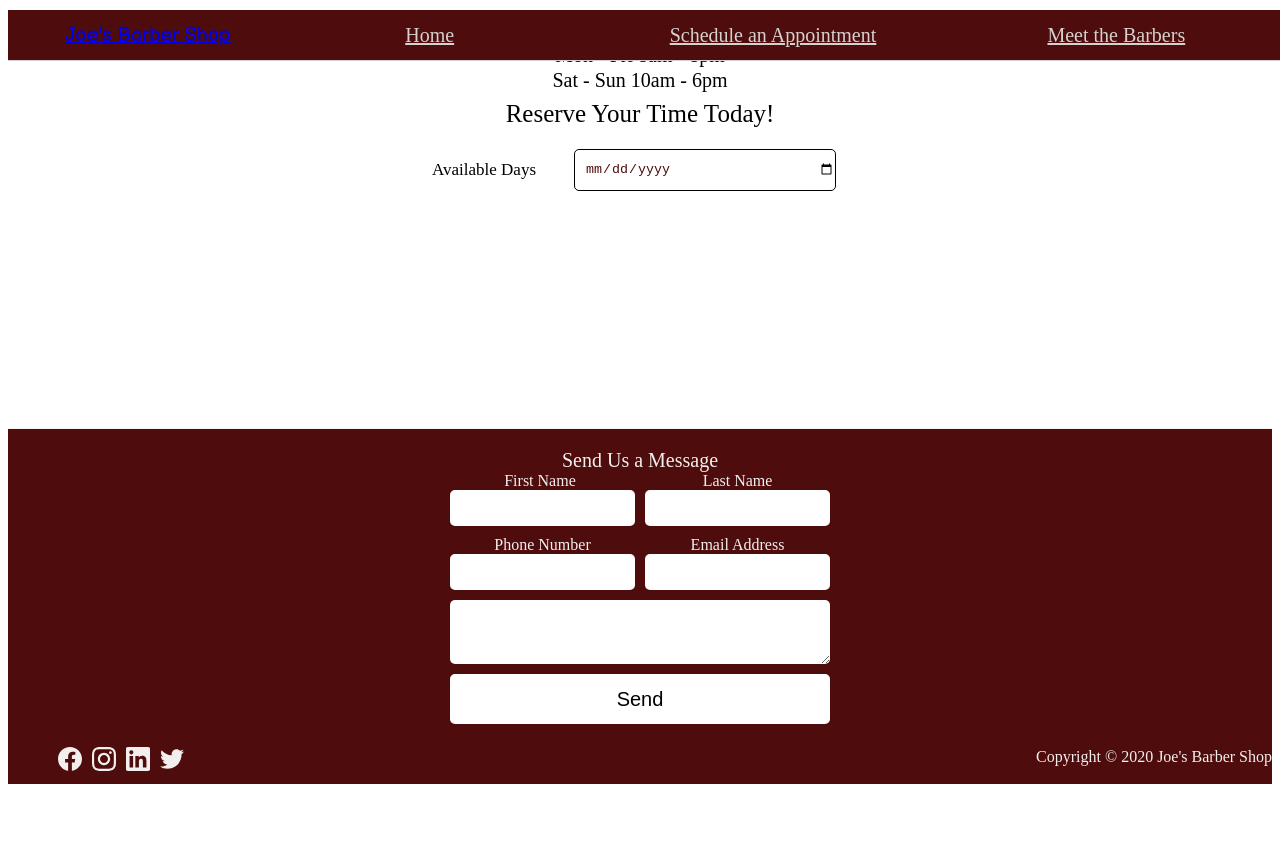
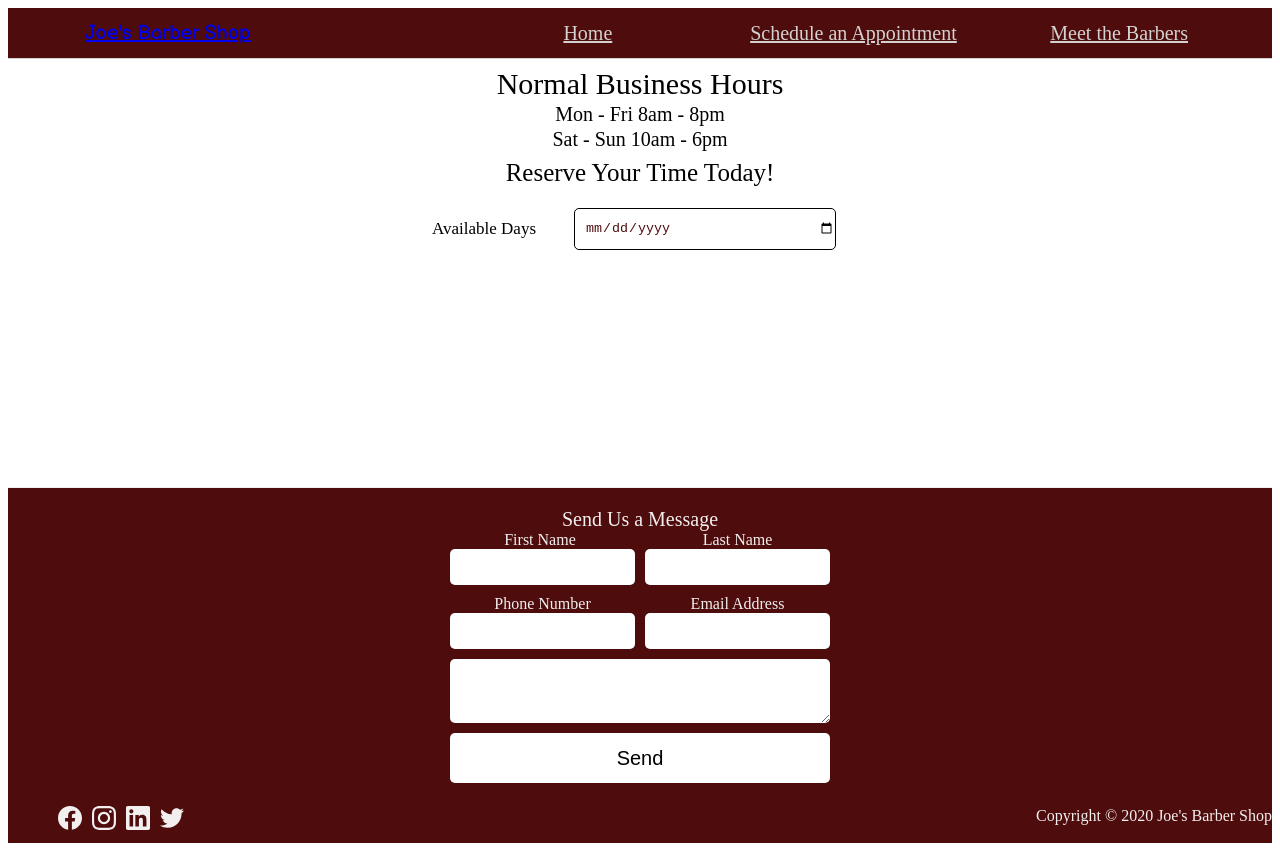
Before and after one commit to jeremiahbrandt/Barber-Shop, a Gatsby site: page /appointment in a window 1280 px wide. Before the commit the page ends 800 px from the top, so only its background shows below. Built offline with nearby package versions, Linux system fonts and the light colour scheme; Gatsby itself is replaced by a stand-in of ours; a web font is replaced by a local one.

Commit message:
fixed layout

```diff
--- a/src/components/Layout.js
+++ b/src/components/Layout.js
@@ -142,13 +142,15 @@ const Footer = () => {
   )
 }
 
-const Layout = ({ children }) => {
+const Layout = (props) => {
+  const { children } = props
   return (
     <div className="layout">
       <div className="header">
         <Navigation />
       </div>
-      <div className="main-content">{children}</div>
+      {/* props.className is a hack used for barber-page */}
+      <div className={`main-content ${props.className}`}>{children}</div>
       <Footer />
     </div>
   )
--- a/src/pages/barbers.js
+++ b/src/pages/barbers.js
@@ -7,7 +7,7 @@ import "../style/barbers.sass"
 const BarbersPage = () => {
   const barbers = useBarbers()
   return (
-    <Layout>
+    <Layout className="main-content-barber-page">
       <div className="barbers-wrapper">
         {barbers.map((currBarber, index) => {
           return (
--- a/src/style/barbers.sass
+++ b/src/style/barbers.sass
@@ -3,7 +3,7 @@ $barber-secondary: #4e0c0c
 
 .barbers-wrapper
     display: grid
-    overflow: hidden
+    overflow-x: hidden
 
 .individual-barber-wrapper
     display: grid
--- a/src/style/footer.sass
+++ b/src/style/footer.sass
@@ -128,7 +128,6 @@ $footer-color: #f3efef
     text-align: center
     height: auto
     width: 100%
-    overflow: hidden
 
 .socials
     align-items: center
--- a/src/style/navigation.sass
+++ b/src/style/navigation.sass
@@ -11,7 +11,7 @@
 .navigation
     display: grid
     justify-content: space-between
-    width: 100vw
+    padding: 0px 20px 0px 20px
 
 .hamburger
     margin-right: 30px
@@ -39,7 +39,6 @@
         height: 0px
         grid-template-rows: repeat(3, auto)
         justify-content: space-around
-        width: 100vw
         display: grid
 
     .navigation-link-container-active
@@ -52,7 +51,6 @@
         justify-content: center
         align-content: center
         text-align: center
-        width: 100vw
 
     .navigation-link-container-active .navigation-link
         height: auto
@@ -69,7 +67,6 @@
     .navigation-link-container
         height: 50px
         justify-content: space-evenly
-        width: calc( 100vw - 250px)
         grid-template-columns: repeat(3, 1fr)
 
     .navigation-link
@@ -77,7 +74,7 @@
 
 // Transitions & Visibility
 .navigation
-    position: absolute
+    position: relative
     z-index: 1
 
 .navigation:hover
--- a/src/style/style.sass
+++ b/src/style/style.sass
@@ -1,24 +1,20 @@
 *
-    margin: 0
-    padding: 0
     text-decoration: none
     color: black
     font-family: 'bellota text'
 
+body
+    margin: 0
+
 // Layout
 .layout
-    width: 100%
-    height: 100%
-    margin: 0px auto
     display: grid
+    justify-content: center
     flex-direction: column
-    overflow: hidden
-
-.main-content
-    margin: 50px 0px 0px 0px
+    margin: 0
 
 .slideshow
-    width: 100vw
+    width: 100%
     height: 300px
     position: relative
     margin: 0 auto
@@ -42,12 +38,6 @@
     min-width:  100vw
     min-height: 100%
 
-.slideshow-arrow-left
-    left: 100px
-
-.slideshow-arrow-right
-    left: calc(100vw - 100px)
-
 // Colors
 $main-content-background-color: #f0efef
 $main-content-color: #350808
@@ -59,3 +49,9 @@ $main-content-color: #350808
 .main-content
     background-color: $main-content-background-color
     color: $main-content-color
+
+// Hack to fix barber page overflow
+@media screen and ( min-width: 500px )
+    .main-content-barber-page
+        max-width: 100vw
+        overflow-x: hidden
```
Also changed, not shown: 1 other file.
